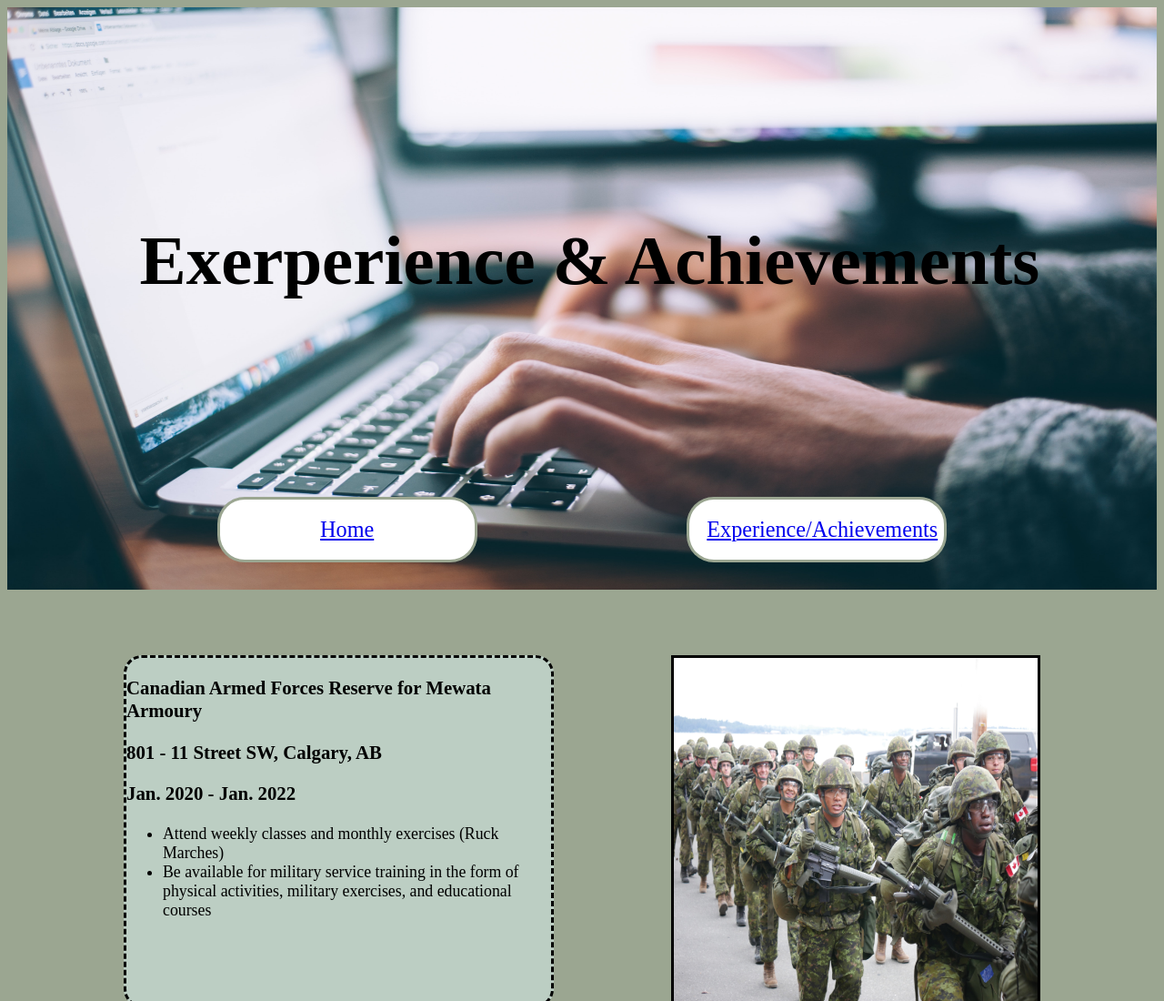
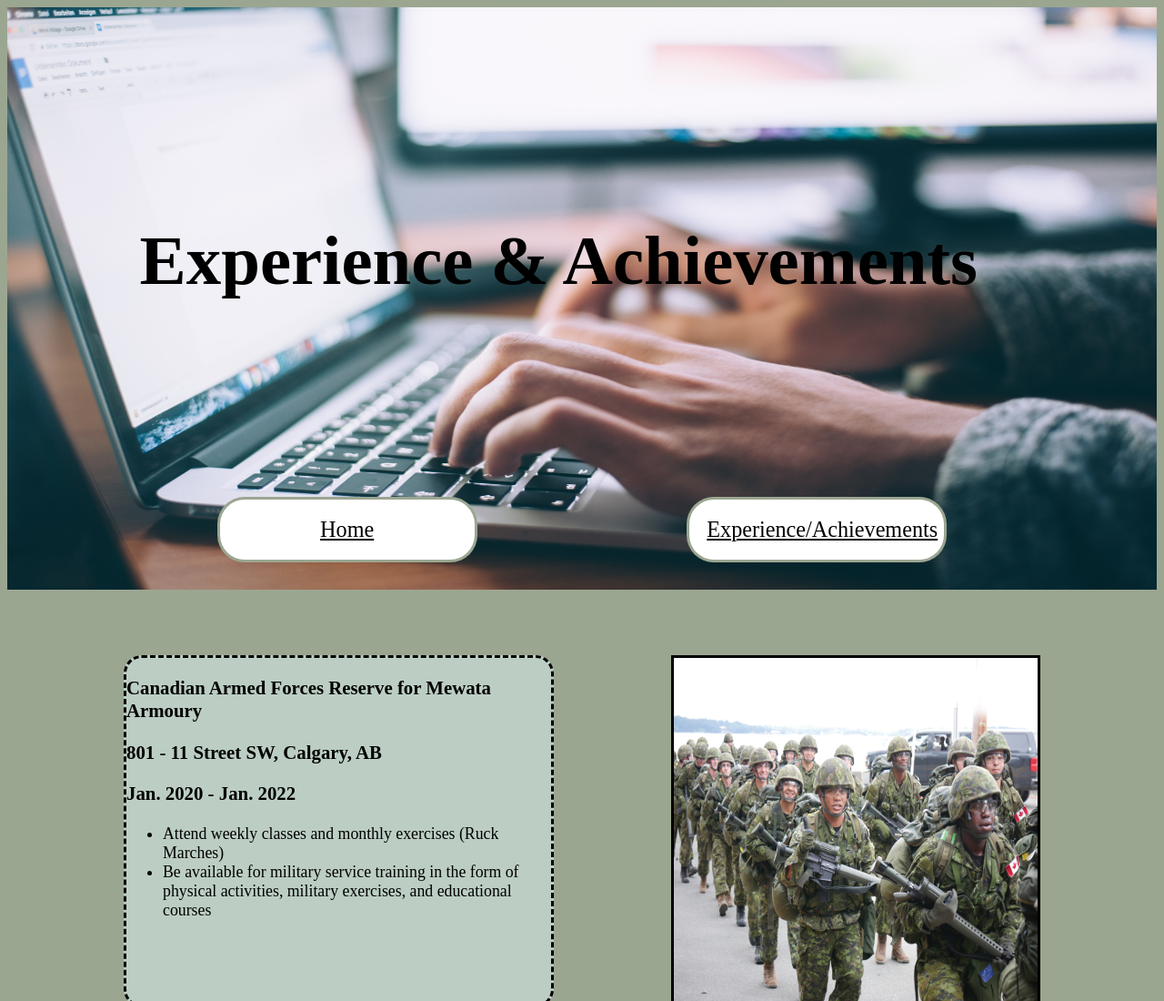
Before and after one commit to MitchelC901/2511-Assignment-3-Mitchel, a plain HTML site: page pages/Achievements.html in a window 1280 px wide. Shown: the top 1100 px of the page at 91% size. Drawn offline with Linux system fonts and the light colour scheme.

Commit message:
Final Changes

```diff
--- a/main.css
+++ b/main.css
@@ -39,6 +39,7 @@ nav a {
     border-radius: 30px;
     text-align: center;
     width: 10em;
+    color: black;
 }
 nav a:visited {
     color: black;
--- a/pages/Achievements.css
+++ b/pages/Achievements.css
@@ -31,6 +31,7 @@ nav a {
     border-radius: 30px;
     text-align: center;
     width: 10em;
+    color: black;
 }
 nav a:visited {
     color: black;
--- a/pages/Achievements.html
+++ b/pages/Achievements.html
@@ -14,7 +14,7 @@
 <body>
     <img id="banner" src="/images/banner.jpg" alt="cover image behind title">
     <!-- https://unsplash.com/photos/npxXWgQ33ZQ -->
-    <h1>Exerperience & Achievements</h1>
+    <h1>Experience & Achievements</h1>
 
     <!-- Make div a flexbox and justify content into fixed nav bar at bottom or top-->
     <nav>
```
